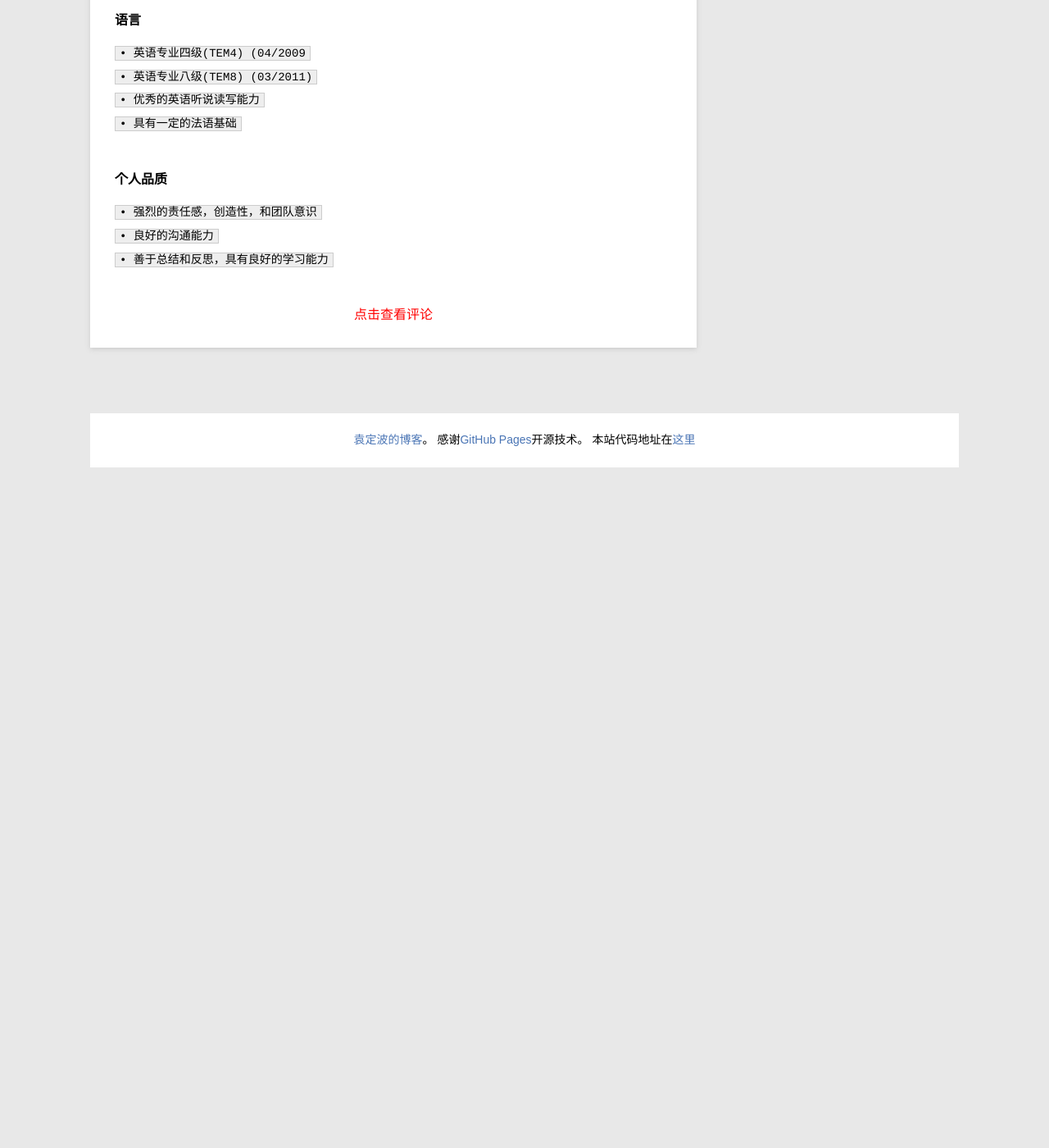
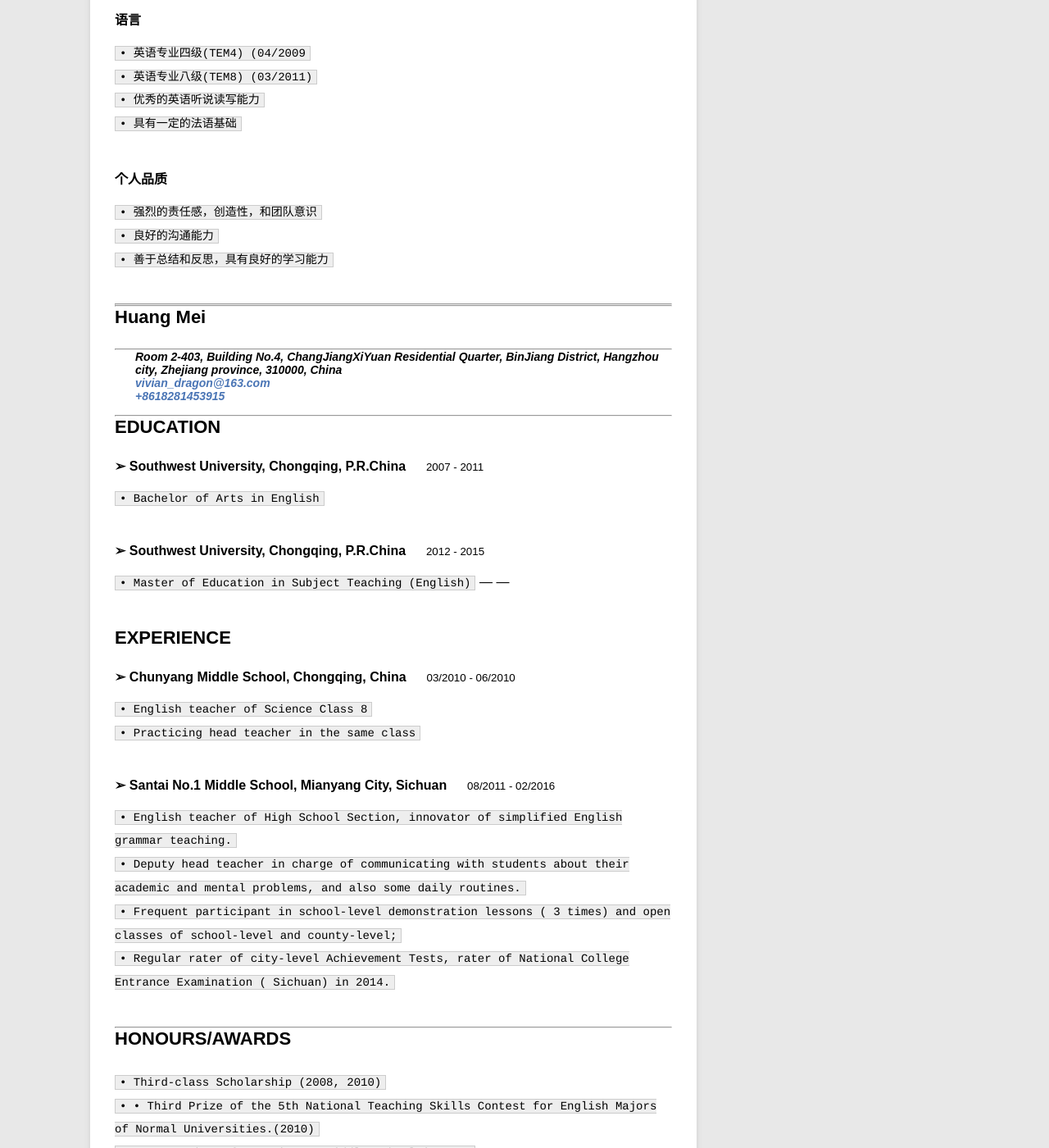
Before and after one commit to BigWavelet/BigWavelet.github.io, a Jekyll site: the page built from _posts/blog/2016-03-07-vivian-resume.md, in a window 1280 px wide and 1400 px high, scrolled down 1519 px. Shown: the whole window at 82% size. Built offline with Jekyll 4.4.1, drawn with Linux system fonts in a browser that asks for light colours; nearby versions of some CDN libraries; Markdown is read by kramdown in place of the engine named in the settings; comment, search, counter and statistics services are not loaded; before the commit the page ends 2149 px from its top, so only the background shows below that; some of the changed text lies outside the part shown.

Commit message:
modify resume

```diff
--- a/_posts/blog/2016-03-07-vivian-resume.md
+++ b/_posts/blog/2016-03-07-vivian-resume.md
@@ -15,10 +15,10 @@ category: blog
 ---
 ## 教育背景
 #### ➢	西南大学外国语学院英语系 &emsp; <small>*2007 - 2011*</small>
-`文学学士学位`
+`•	文学学士学位`
 
 #### ➢	西南大学外国语学院英语系学科教学（英语）专业 &emsp; <small>*2012 - 2015*</small>
-`教育硕士学位`
+`•	教育硕士学位`
 ---
 ---
 ## 工作经历
@@ -61,3 +61,60 @@ category: blog
 
 [avatar]: http://bigwavelet.github.io/images/post/vivian
 [homepage]: http://bigwavelet.github.io
+
+---
+---
+
+##  Huang Mei
+
+---
+
+> #####  Room 2-403, Building No.4,  ChangJiangXiYuan Residential Quarter, BinJiang District, Hangzhou city, Zhejiang province, 310000, China &emsp; <br>[vivian_dragon@163.com][homepage]<br>[+8618281453915][homepage]
+
+---
+## EDUCATION
+#### ➢	Southwest University, Chongqing, P.R.China &emsp; <small>*2007 - 2011*</small>
+`•	Bachelor of Arts in English`
+
+#### ➢	Southwest University, Chongqing, P.R.China &emsp; <small>*2012 - 2015*</small>
+`•	Master of Education in Subject Teaching (English)`
+---
+---
+## EXPERIENCE
+
+#### ➢	Chunyang Middle School, Chongqing, China &emsp; <small>*03/2010 - 06/2010*</small>
+`•	English teacher of Science Class 8`<br>
+`•	Practicing head teacher in the same class`
+
+
+#### ➢ 	Santai No.1 Middle School, Mianyang City, Sichuan &emsp; <small>*08/2011 - 02/2016*</small>
+`•	English teacher of High School Section, innovator of simplified English grammar teaching.`<br>
+`•	Deputy head teacher in charge of communicating with students about their academic and mental problems, and also some daily routines. `<br>
+`•	Frequent participant in school-level demonstration lessons ( 3 times) and open classes of school-level and county-level;`<br>
+`•	Regular rater of city-level Achievement Tests, rater of National College Entrance Examination ( Sichuan) in 2014. `
+
+
+---
+##HONOURS/AWARDS
+`•	Third-class Scholarship (2008, 2010)`<br>
+`•	•	Third Prize of the 5th National Teaching Skills Contest for English Majors of Normal Universities.(2010)`<br>
+`•	Star Teacher of Santai No.1 Middle School in 2012`<br>
+`•	Top-Ten Young Teachers, Star Teacher in 2013`<br>
+`•	Teaching Performance rated as excellent in 2012, 2013 and 2015  `<br>
+`•	Mentor of students winning the national third Prize, provincial second prize and municipal first prize in the National Olympic English Competition`
+
+---
+##SKILLS
+####Computer Skills
+`•	National Computer Rank Examination level 2 (2011)`<br>
+`•	Familiar with Office software. `
+####Language
+`•	TEM 4 (2009)`<br>
+`•	TEM 8 (2011)`<br>
+`•	Good ability to listen, speak, read and write in both Chinese and English`<br>
+`•	Basic language skills of French`
+####Personal Qualities
+`•	Strong sense of responsibility and excellent teamwork spirit`<br>
+`•	Good ability in innovation, organization and communication`<br>
+`•	capable of self-assessment and introspection`<br>
+`•	excellent capacity to learn and master things effectively`
```
